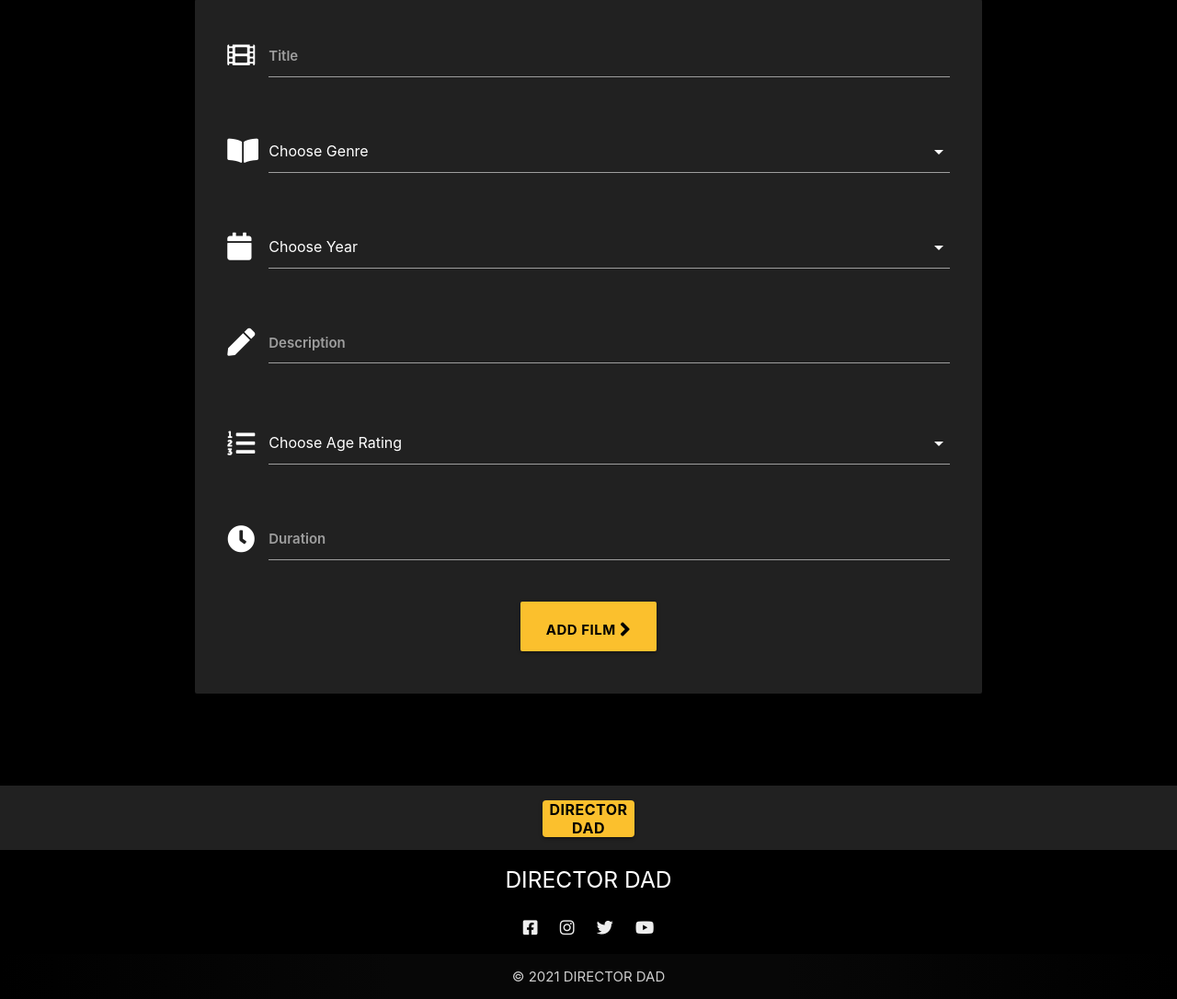
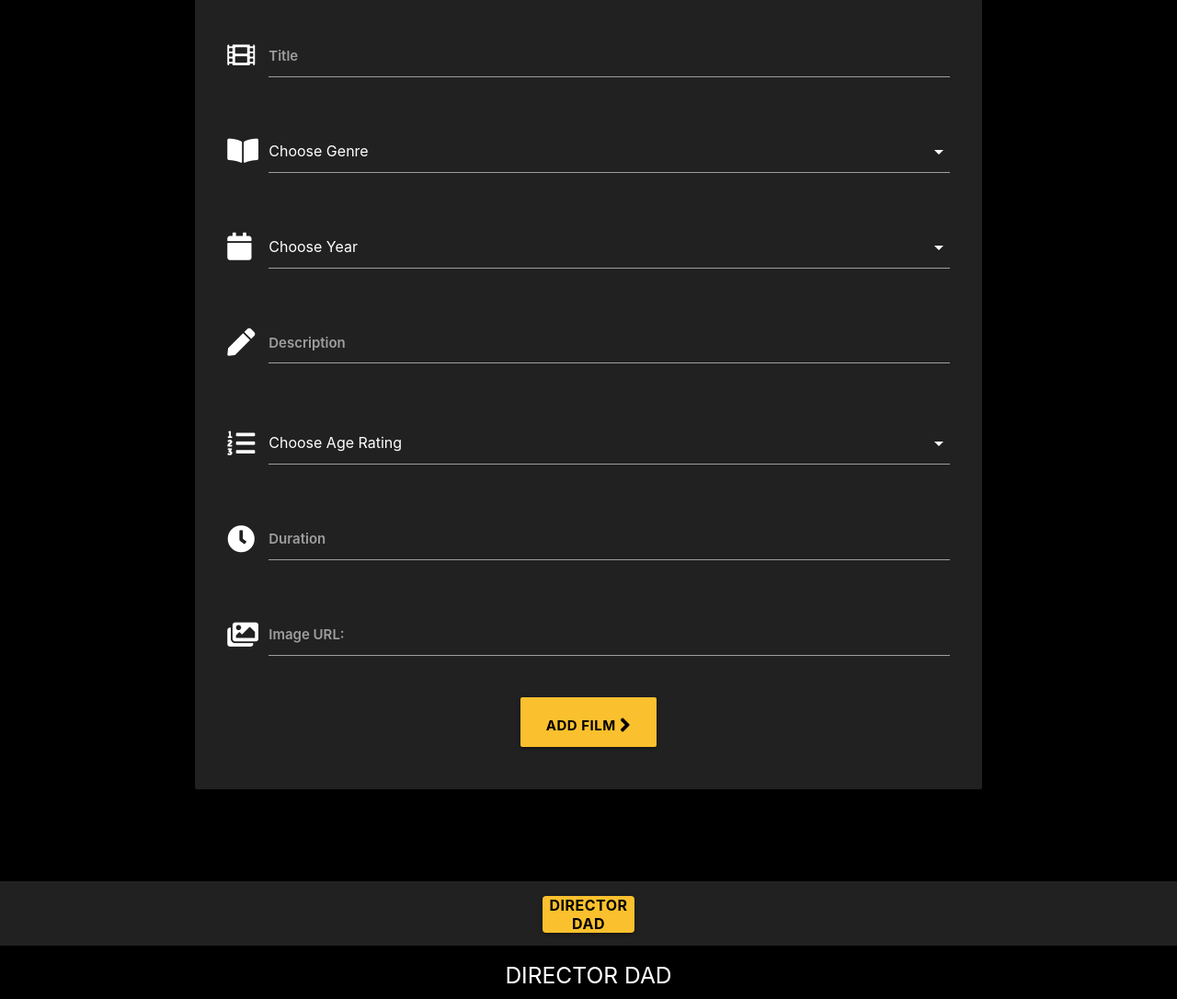
Before and after one commit to Otterrr/director_dad, a Flask app: page /manage_films in a window 1280 px wide. Shown: the part 180-1266 px from the top of the page at 92% size. Run offline with Flask 2, Linux system fonts and the light colour scheme; data that the repository does not hold is empty; some libraries are stand-ins or nearby versions.

Commit message:
added image URL text input

```diff
--- a/app.py
+++ b/app.py
@@ -156,6 +156,7 @@ def manage_films():
             "film_description": request.form.get("film_description"),
             "age_rating": request.form.get("age_rating"),
             "duration": request.form.get("duration"),
+            "film_image": request.form.get("film_image"),
             "created_by": session["user"],
         }
         mongo.db.films.insert_one(film)
--- a/templates/manage_films.html
+++ b/templates/manage_films.html
@@ -5,7 +5,7 @@
     <h3 class="white-text center-align">New Film</h3>
 
     <div class="manage-films row card-panel grey darken-4 ">
-        <form class="col s12" method="POST" action="{{ url_for('manage_films') }}">
+        <form class="col s12" method="POST" action="{{ url_for('manage_films') }}" enctype="multipart/form-data">
             <!-- FILM NAME -->
             <div class="row">
                 <div class="input-field col s12">
@@ -71,6 +71,14 @@
                     <label for="duration">Duration</label>
                 </div>
             </div>
+            <!-- FILM IMAGE -->
+            <div class="row">
+                <div class="input-field col s12">
+                    <i class="fas fa-images prefix white-text"></i>
+                    <input id="image" name="image" maxlength="200" type="text" class="validate white-text" required>
+                    <label for="image">Image URL:</label>
+                </div>
+            </div>
             <!-- BUTTON -->
             <div class="row">
                 <div class="col s12 center-align">
```
